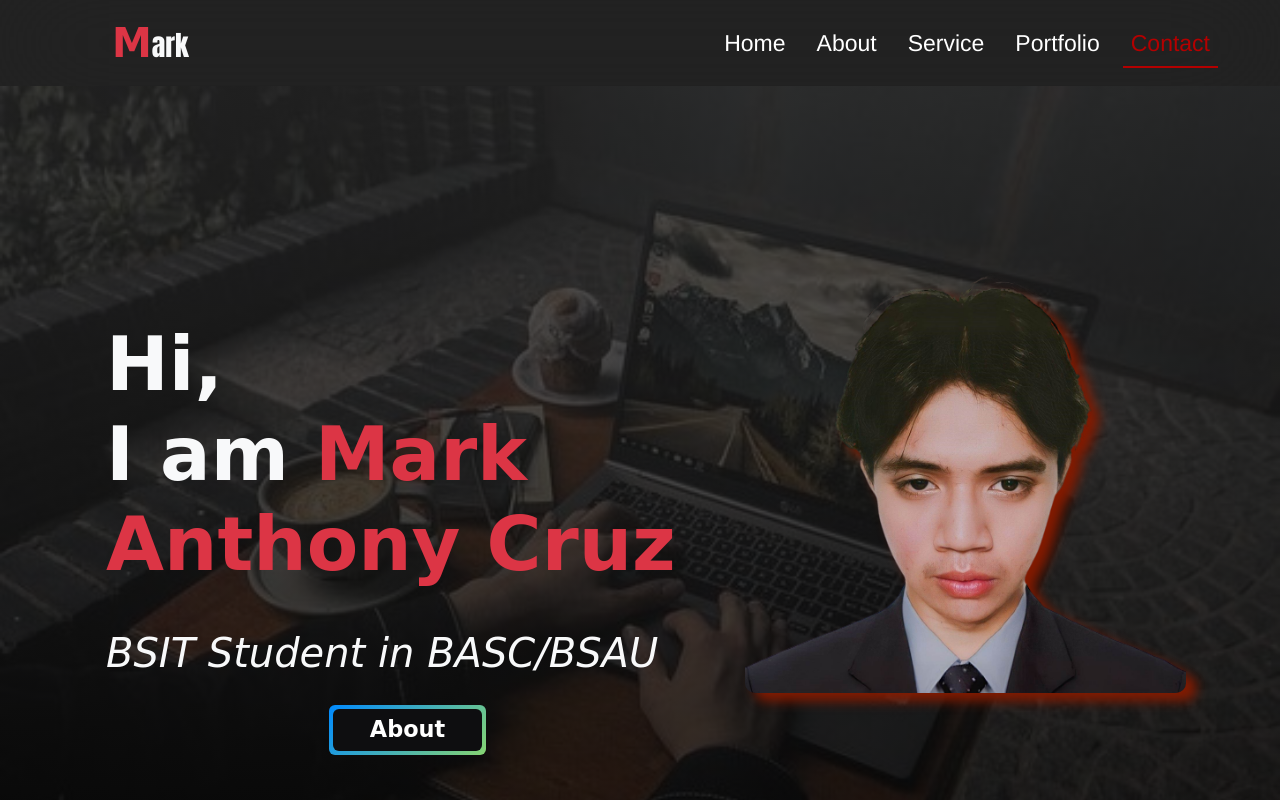
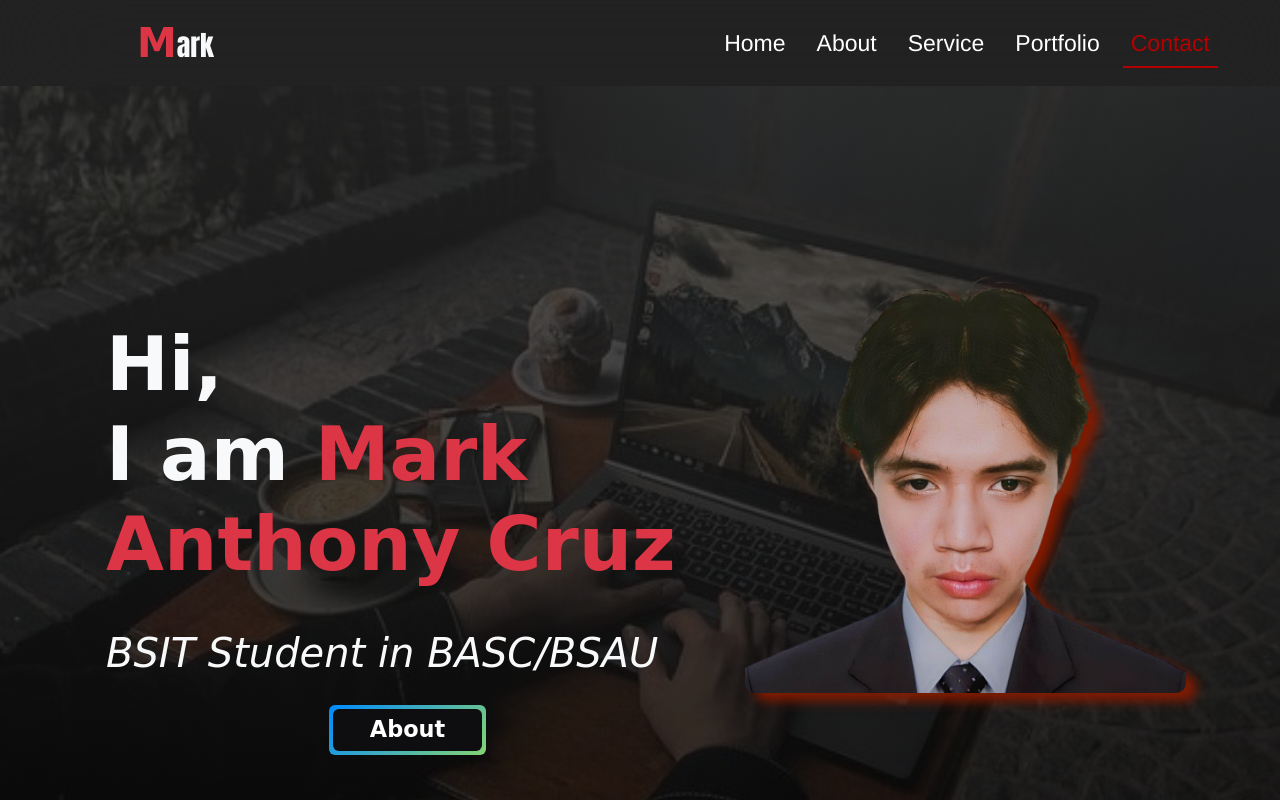
Before and after one commit to imnotmarkk/cruzmark.github.io, a plain HTML site: page index.html in a window 1280 px wide. Shown: the top 800 px of the page. Drawn offline with nearby package versions, Linux system fonts and the light colour scheme.

Commit message:
Update index.html

```diff
--- a/index.html
+++ b/index.html
@@ -15,7 +15,7 @@
     <div class="container-fluid" style="padding: 0%;">
       <nav class="navbar navbar-expand-sm">
           <div class="container-fluid">
-            <a class="navbar-brand text-light" href="#Home"><span class="text-danger fs-1" style="margin-left: 100px;">M</span>ark</a>
+            <a class="navbar-brand text-light" href="#Home"><span class="text-danger fs-1" style="margin-left: 125px;">M</span>ark</a>
             <button class="navbar-toggler" type="button" data-bs-toggle="collapse" data-bs-target="#navbarSupportedContent" aria-controls="navbarSupportedContent" aria-expanded="false" aria-label="Toggle navigation">
               <span class="navbar-toggler-icon bg-light"><h3 class="text-dark"></h3></span>
             </button>
```
